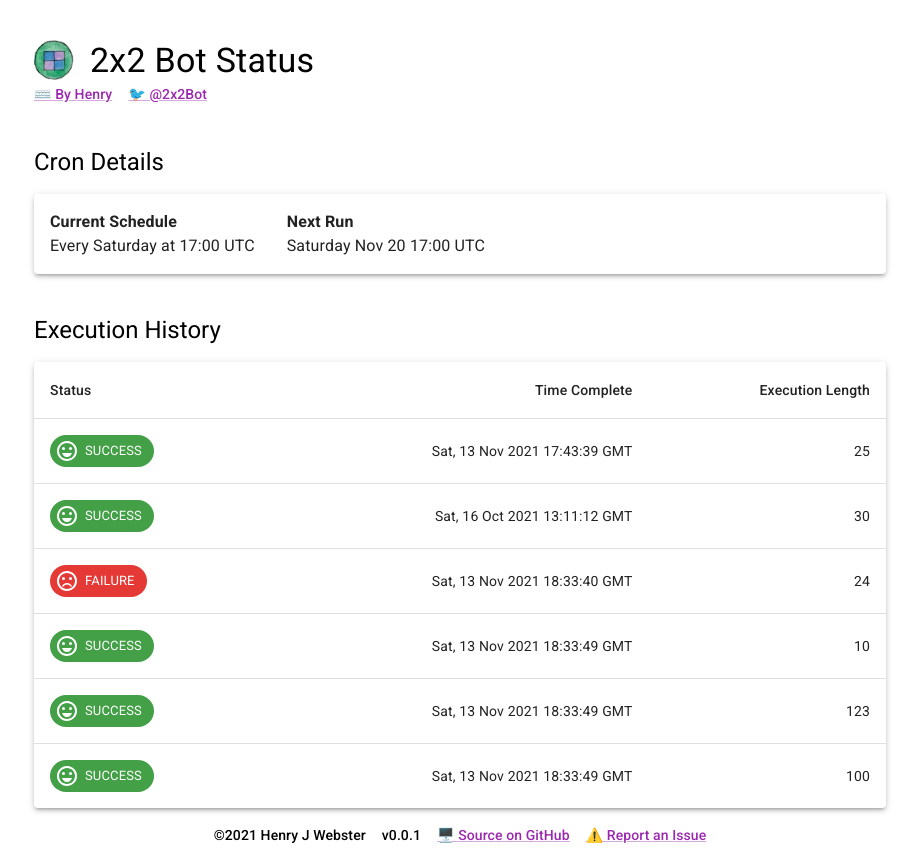
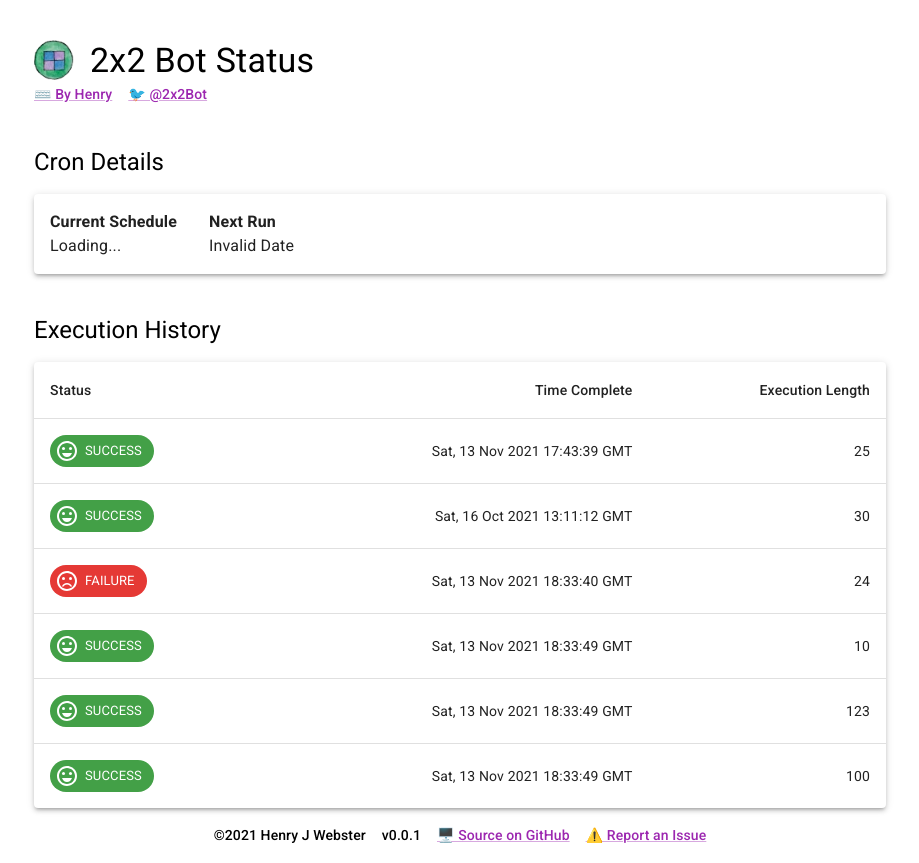
Before and after one commit to henrywebster/twimbot-ui, a React (Create React App) app: page / in a window 1280 px wide. Shown: the whole page, without its empty margins (180-1099 px from the left). Built offline with nearby package versions, Linux system fonts and the light colour scheme; no server answers; a web font is replaced by a local one.

Commit message:
add API integration for cron job

```diff
--- a/src/App.jsx
+++ b/src/App.jsx
@@ -9,7 +9,7 @@ import {
 } from "@mui/material";
 import StatusTable from "./components/status-table";
 import Layout from "./components/layout";
-import React, { useState } from "react";
+import React, { useState, useEffect } from "react";
 import Summary from "./components/summary";
 import theme from "./components/theme";
 
@@ -31,18 +31,18 @@ const rows = [
     createData("SUCCESS", 1636828429, 100),
 ];
 
-function CronDetail({ status }) {
+function CronDetail({ cron }) {
     return (
         <Summary title="Cron Details">
             <Paper elevation={3}>
                 <Grid container columnSpacing={4} padding={2}>
                     <Grid item component={Typography}>
                         <Box fontWeight={600}>Current Schedule</Box>
-                        {status.cron.description}
+                        {cron.description}
                     </Grid>
                     <Grid item component={Typography}>
                         <Box fontWeight={600}>Next Run</Box>
-                        {status.cron.next}
+                        {new Date(cron.next * 1000).toUTCString()}
                     </Grid>
                 </Grid>
             </Paper>
@@ -51,21 +51,26 @@ function CronDetail({ status }) {
 }
 
 function App() {
-    const [status, setStatus] = useState({
-        cron: {
-            description: "Every Saturday at 17:00 UTC",
-            next: "Saturday Nov 20 17:00 UTC",
-        },
-        executions: rows,
+    const [cron, setCron] = useState({
+        description: "Loading...",
+        next: "Loading...",
     });
+
+    const [executions, setExections] = useState(rows);
+
+    useEffect(() => {
+        fetch("https://gw7g3q8a7e.execute-api.us-east-2.amazonaws.com/dev/cron")
+            .then((response) => response.json())
+            .then((data) => setCron(data));
+    }, []);
 
     return (
         <ThemeProvider theme={theme}>
             <Box sx={{ paddingTop: "40px" }}>
                 <Container maxWidth="md">
                     <Layout title="2x2 Bot Status">
-                        <CronDetail status={status} />
-                        <StatusTable executions={status.executions} />
+                        <CronDetail cron={cron} />
+                        <StatusTable executions={executions} />
                     </Layout>
                 </Container>
             </Box>
```
